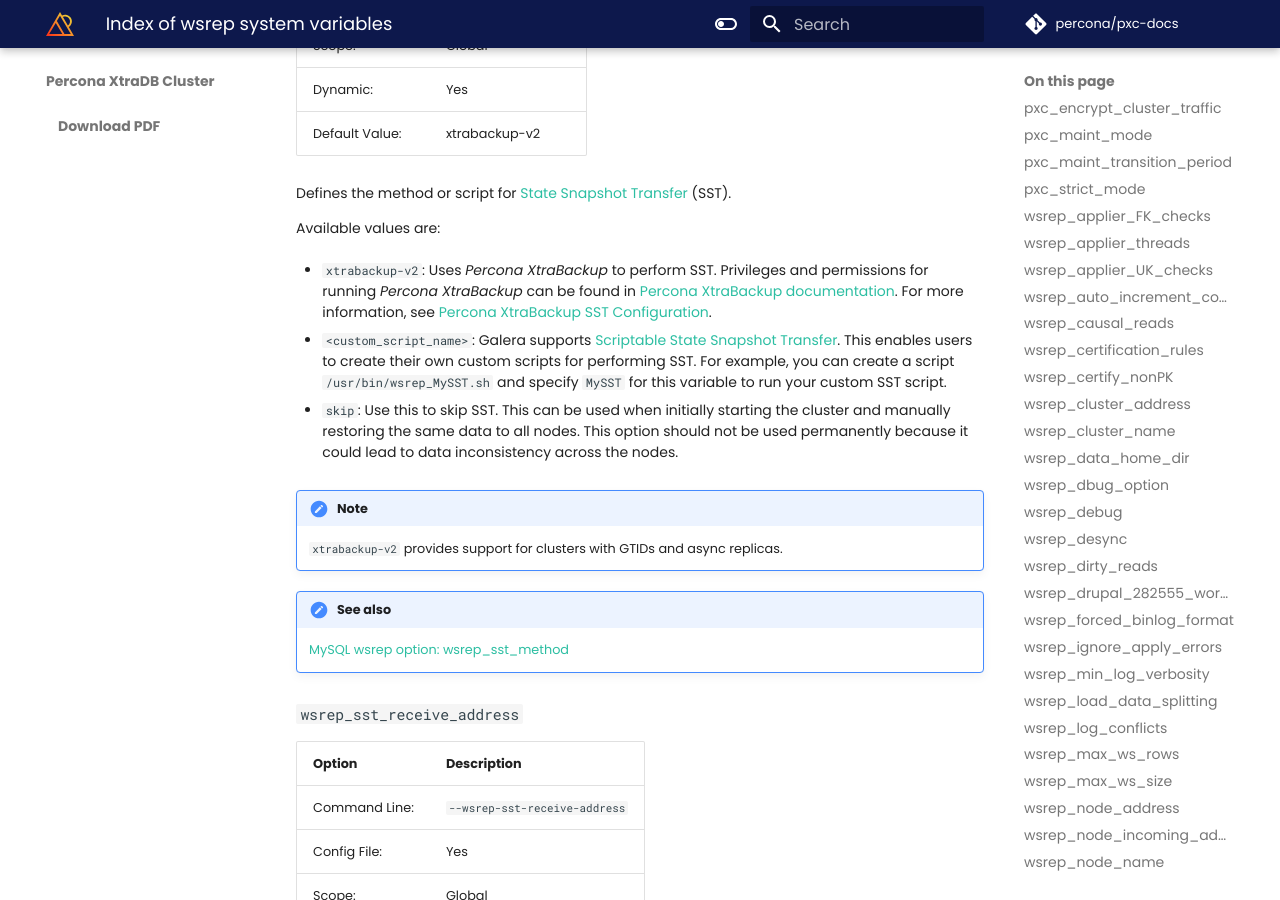
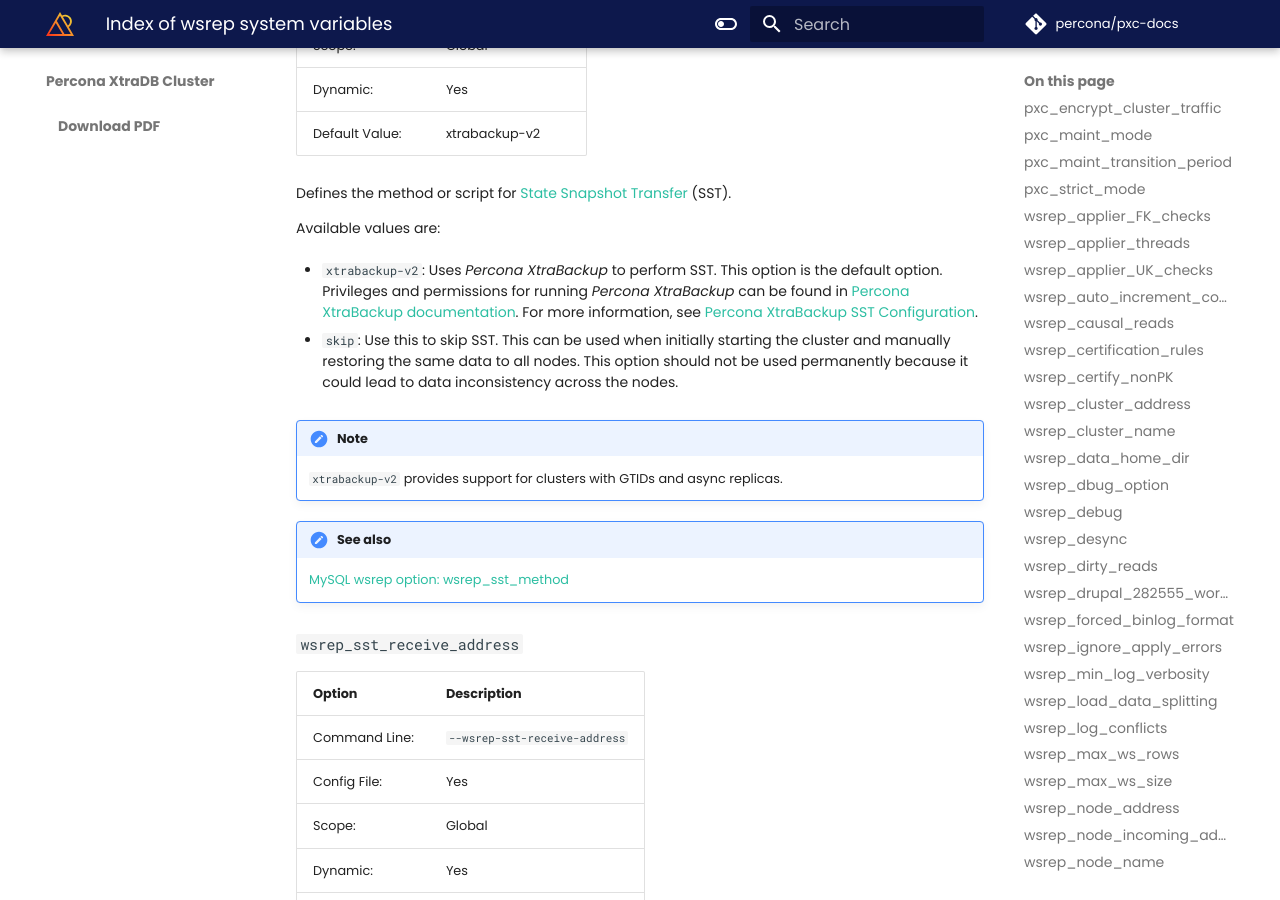
Before and after one commit to percona/pxc-docs, an MkDocs documentation site: the page built from docs/wsrep-system-index.md, in a window 1280 px wide and 900 px high, scrolled down 31475 px. Built offline with MkDocs 1.6.1 and Material for MkDocs 9.7.7, drawn with Linux system fonts in a browser that asks for light colours; nearby versions of some CDN libraries; comment, search, counter and statistics services are not loaded; the version menu is left out.

Commit message:
Update wsrep-system-index.md
Removed custom script and emphasized that xtrabackup-v2 is the default option.

```diff
--- a/docs/wsrep-system-index.md
+++ b/docs/wsrep-system-index.md
@@ -1281,14 +1281,9 @@
 
 Available values are:
 
-* `xtrabackup-v2`: Uses *Percona XtraBackup* to perform SST.
+* `xtrabackup-v2`: Uses *Percona XtraBackup* to perform SST. This option is the default option.
 Privileges and permissions for running *Percona XtraBackup*
 can be found in [Percona XtraBackup documentation](https://www.percona.com/doc/percona-xtrabackup/8.0/using_xtrabackup/privileges.html). For more information, see [Percona XtraBackup SST Configuration](manual/xtrabackup_sst.md#xtrabackup-sst).
-
-* `<custom_script_name>`: Galera supports [Scriptable State Snapshot Transfer](https://galeracluster.com/library/documentation/scriptable-sst.html).
-This enables users to create their own custom scripts for performing SST.
-For example, you can create a script `/usr/bin/wsrep_MySST.sh`
-and specify `MySST` for this variable to run your custom SST script.
 
 * `skip`: Use this to skip SST.
 This can be used when initially starting the cluster
```
